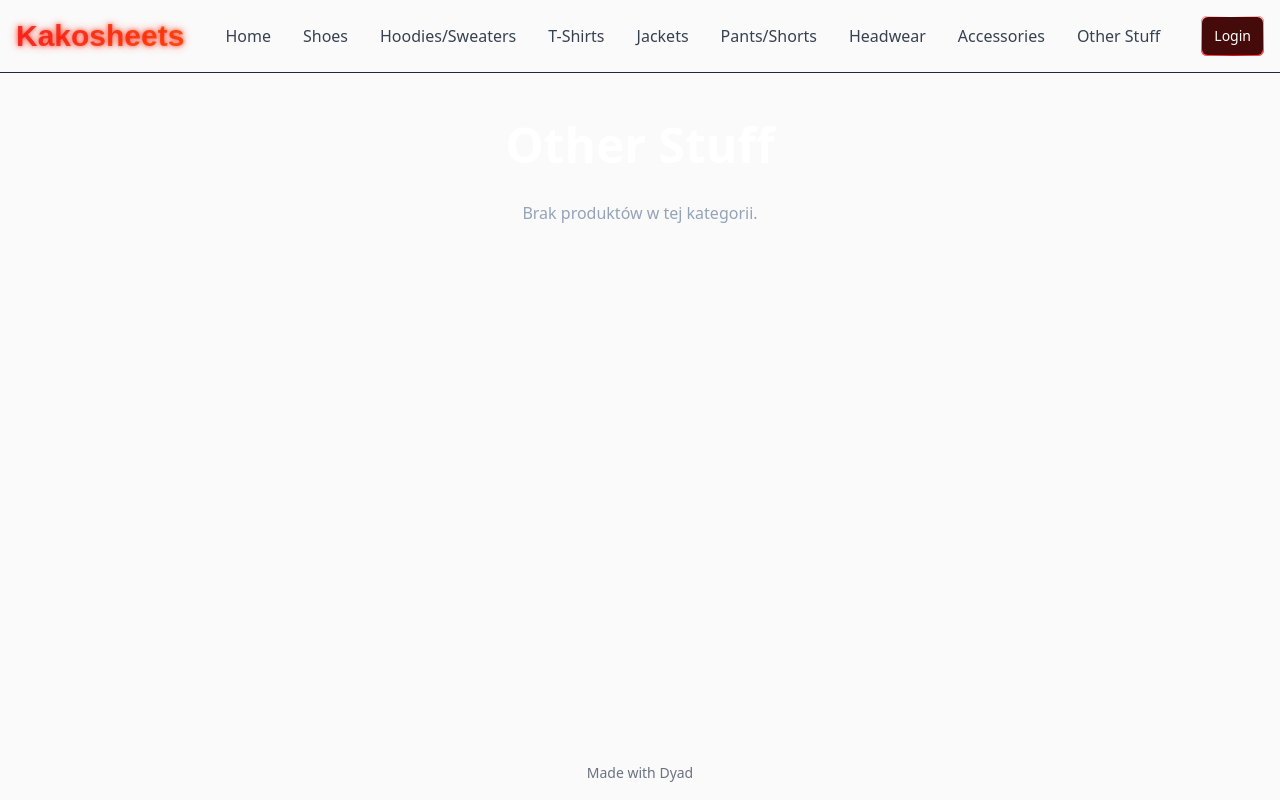
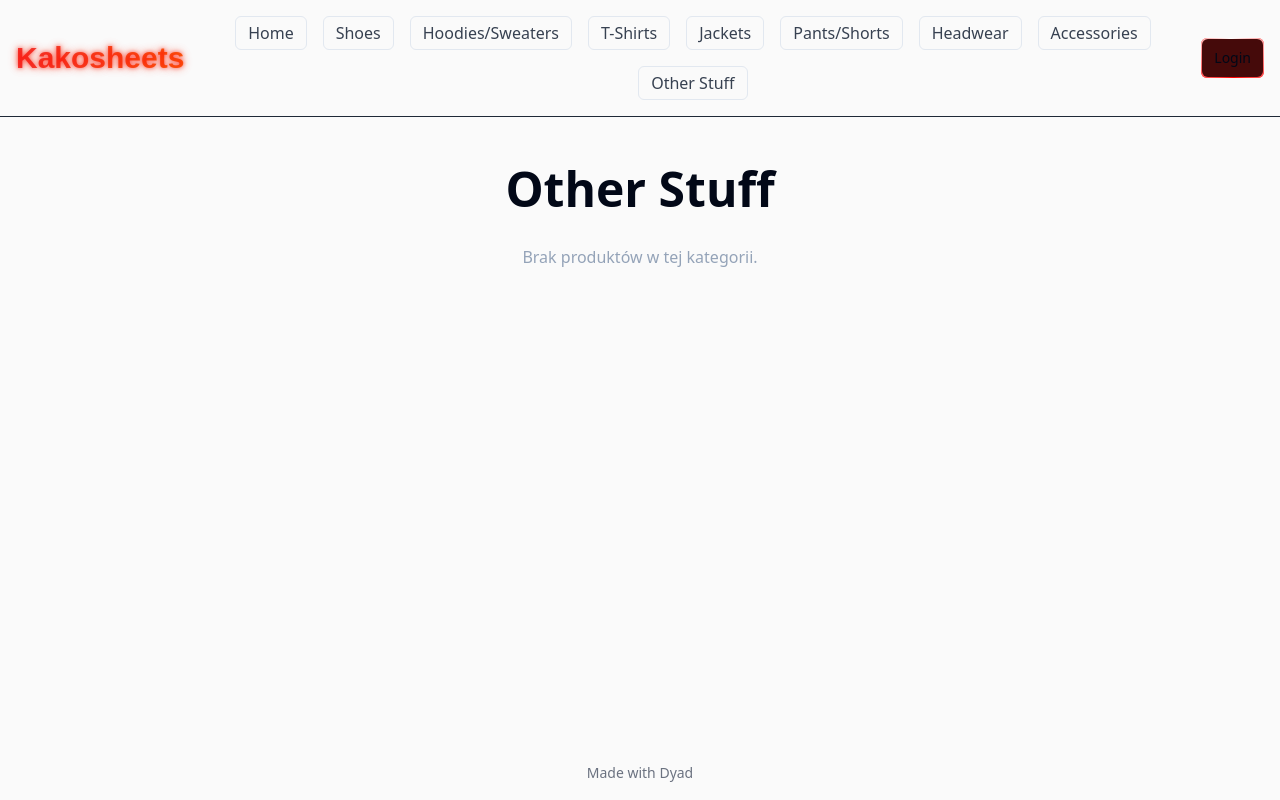
Before and after one commit to voiddhuals/kakosheets, a React (Vite) app: page /category/other-stuff in a window 1280 px wide. Built offline with nearby package versions, Linux system fonts and the light colour scheme.

Commit message:
[dyad] Usunięto biały tekst i dodano ramki do kategorii w nagłówku - wrote 3 file(s)

```diff
--- a/src/components/GradientButton.tsx
+++ b/src/components/GradientButton.tsx
@@ -20,7 +20,7 @@ const GradientButton = React.forwardRef<HTMLButtonElement, GradientButtonProps>(
         {...props}
       >
         <span className="absolute inset-[-1000%] animate-[spin_2s_linear_infinite] bg-[conic-gradient(from_90deg_at_50%_50%,#FFFFFF_0%,#FF0000_50%,#FFFFFF_100%)]" />
-        <span className="inline-flex h-full w-full cursor-pointer items-center justify-center rounded-md bg-red-950 px-3 py-1 text-sm font-medium text-white backdrop-blur-3xl">
+        <span className="inline-flex h-full w-full cursor-pointer items-center justify-center rounded-md bg-red-950 px-3 py-1 text-sm font-medium text-foreground backdrop-blur-3xl">
           {children}
         </span>
       </Button>
--- a/src/components/Header.tsx
+++ b/src/components/Header.tsx
@@ -24,9 +24,13 @@ const Header = () => {
           Kakosheets
         </Link>
       </div>
-      <nav className="flex-grow flex flex-wrap justify-center space-x-4 md:space-x-8 mb-4 md:mb-0">
+      <nav className="flex-grow flex flex-wrap justify-center gap-2 md:gap-4 mb-4 md:mb-0">
         {navLinks.map((link) => (
-          <Link key={link.name} to={link.path} className="text-gray-700 hover:text-red-400 transition-colors text-base">
+          <Link
+            key={link.name}
+            to={link.path}
+            className="text-gray-700 hover:text-red-400 transition-colors text-base border border-border rounded-md px-3 py-1"
+          >
             {link.name}
           </Link>
         ))}
--- a/src/globals.css
+++ b/src/globals.css
@@ -17,7 +17,7 @@
     --popover-foreground: 222.2 84% 4.9%;
 
     --primary: 0 84.2% 60.2%; /* Żywy czerwony */
-    --primary-foreground: 0 0% 100%; /* Biały tekst na czerwonym tle */
+    --primary-foreground: 222.2 84% 4.9%; /* Ciemny tekst na czerwonym tle */
 
     --secondary: 210 40% 96.1%; /* Jasny szary */
     --secondary-foreground: 222.2 47.4% 11.2%; /* Ciemny */
@@ -29,7 +29,7 @@
     --accent-foreground: 222.2 47.4% 11.2%;
 
     --destructive: 0 62.8% 30.6%; /* Ciemny czerwony */
-    --destructive-foreground: 0 0% 100%;
+    --destructive-foreground: 222.2 84% 4.9%; /* Ciemny tekst na destrukcyjnym tle */
 
     --border: 214.3 31.8% 91.4%; /* Jasnoszare obramowanie */
     --input: 214.3 31.8% 91.4%;
@@ -60,7 +60,7 @@
     --popover-foreground: 222.2 84% 4.9%;
 
     --primary: 0 84.2% 60.2%;
-    --primary-foreground: 0 0% 100%;
+    --primary-foreground: 222.2 84% 4.9%;
 
     --secondary: 210 40% 96.1%;
     --secondary-foreground: 222.2 47.4% 11.2%;
@@ -72,7 +72,7 @@
     --accent-foreground: 222.2 47.4% 11.2%;
 
     --destructive: 0 62.8% 30.6%;
-    --destructive-foreground: 0 0% 100%;
+    --destructive-foreground: 222.2 84% 4.9%;
 
     --border: 214.3 31.8% 91.4%;
     --input: 214.3 31.8% 91.4%;
```
